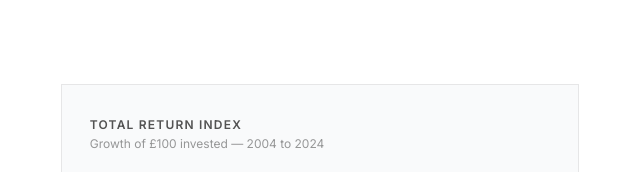
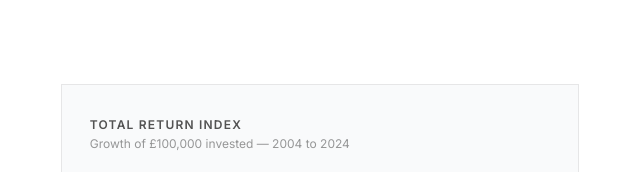
Before and after one commit to stantz87/Proxcap-Invest-Website, a plain HTML site: page index.html in a window 1280 px wide. Shown: the part 820-992 px from the top of the page, 624-1264 px from the left. Drawn offline with Linux system fonts and the light colour scheme.

Commit message:
Update index.html

```diff
--- a/index.html
+++ b/index.html
@@ -171,7 +171,7 @@
     </div>
     <div class="chart-wrap">
       <div class="chart-title">Total Return Index</div>
-      <div class="chart-subtitle">Growth of &#163;100 invested &#8212; 2004 to 2024</div>
+      <div class="chart-subtitle">Growth of &#163;100,000 invested &#8212; 2004 to 2024</div>
       <svg viewBox="0 0 460 260" xmlns="http://www.w3.org/2000/svg" style="width:100%;display:block;">
         <line x1="40" y1="20" x2="40" y2="220" stroke="#e5e7eb" stroke-width="1"/>
         <line x1="40" y1="220" x2="450" y2="220" stroke="#e5e7eb" stroke-width="1"/>
```
